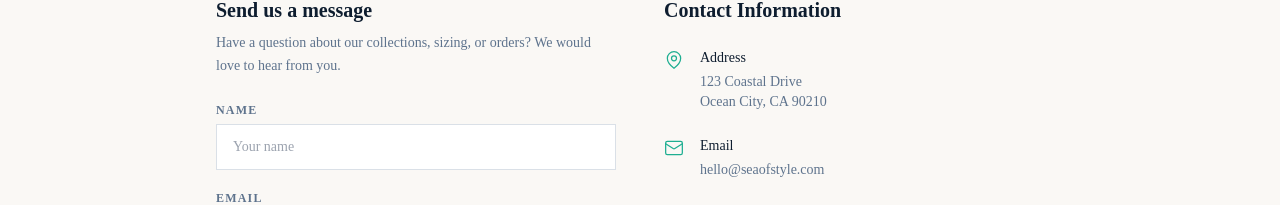
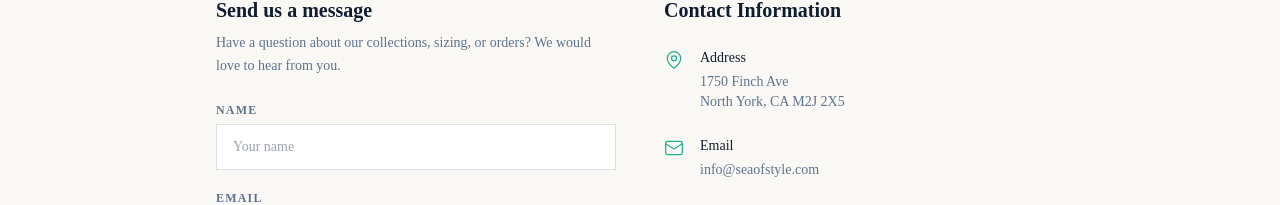
Before and after one commit to azimoveldar/sea-of-style, a Next.js app: page /contact in a window 1280 px wide. Shown: the part 253-458 px from the top of the page. Built offline with nearby package versions, Linux system fonts and the light colour scheme; a web font is replaced by a local one.

Commit message:
Changing location info

```diff
--- a/app/(store)/contact/page.tsx
+++ b/app/(store)/contact/page.tsx
@@ -30,8 +30,8 @@ export default function ContactPage() {
               <div>
                 <p className="text-sm font-medium text-foreground">Address</p>
                 <p className="mt-1 text-sm text-muted-foreground">
-                  123 Coastal Drive<br />
-                  Ocean City, CA 90210
+                  1750 Finch Ave<br />
+                  North York, CA M2J 2X5
                 </p>
               </div>
             </div>
@@ -40,7 +40,7 @@ export default function ContactPage() {
               <div>
                 <p className="text-sm font-medium text-foreground">Email</p>
                 <p className="mt-1 text-sm text-muted-foreground">
-                  hello@seaofstyle.com
+                  info@seaofstyle.com
                 </p>
               </div>
             </div>
```
